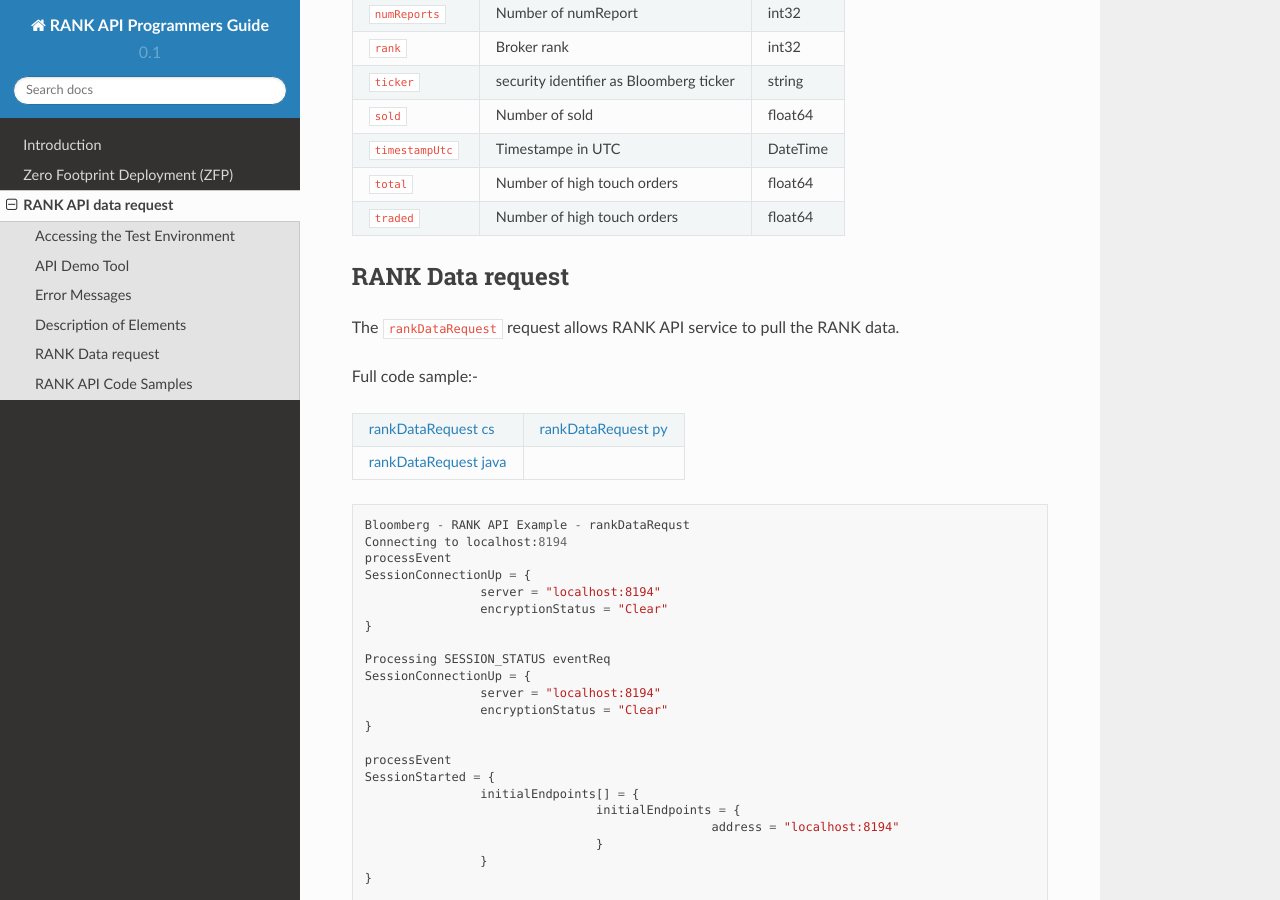
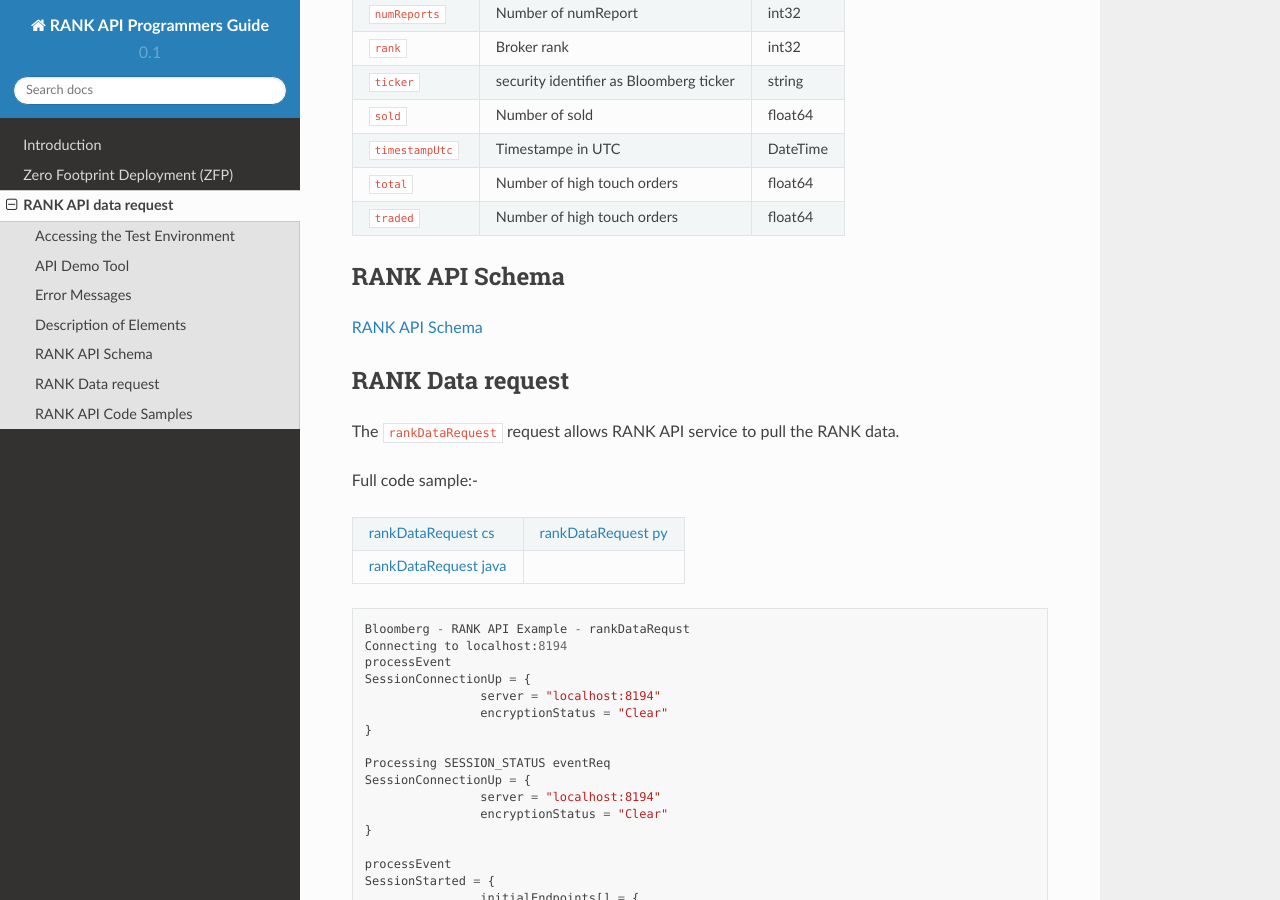
Before and after one commit to tkim/rank_api_doc, a Sphinx documentation site: the page built from source/requestResponse.rst, in a window 1280 px wide and 900 px high, scrolled down 3115 px. Built offline with Sphinx 7.4.7 and the Read the Docs theme 2.0.0, drawn with Linux system fonts in a browser that asks for light colours.

Commit message:
added schema

```diff
--- a/source/requestResponse.rst
+++ b/source/requestResponse.rst
@@ -132,6 +132,11 @@ The following elements are available for RANK API.
 +------------------------------+-----------------------------------------------+---------+
 
 
+RANK API Schema
+===============
+`RANK API Schema`_
+
+.. _RANK API Schema: https://github.com/tkim/rank_api_repository/blob/master/rankAPI_1.0.0.4.xml
 
 
 RANK Data request
```
Also changed, not shown: 11 other files.
